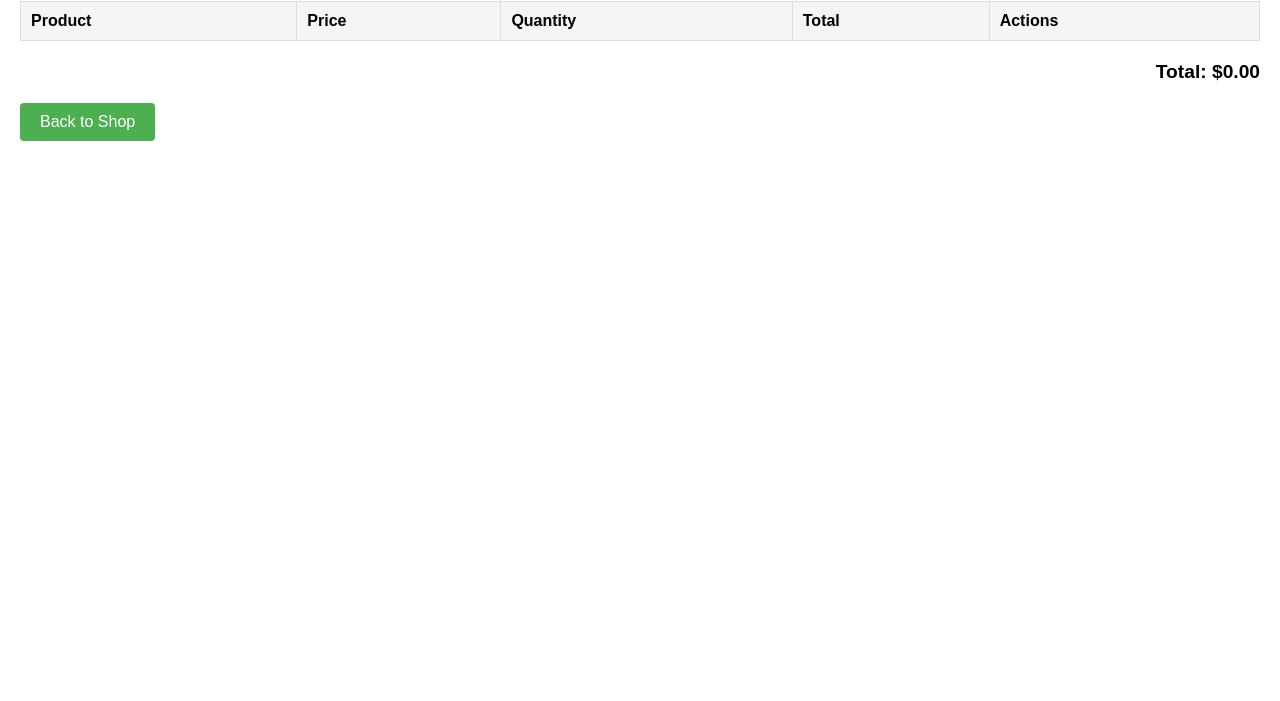
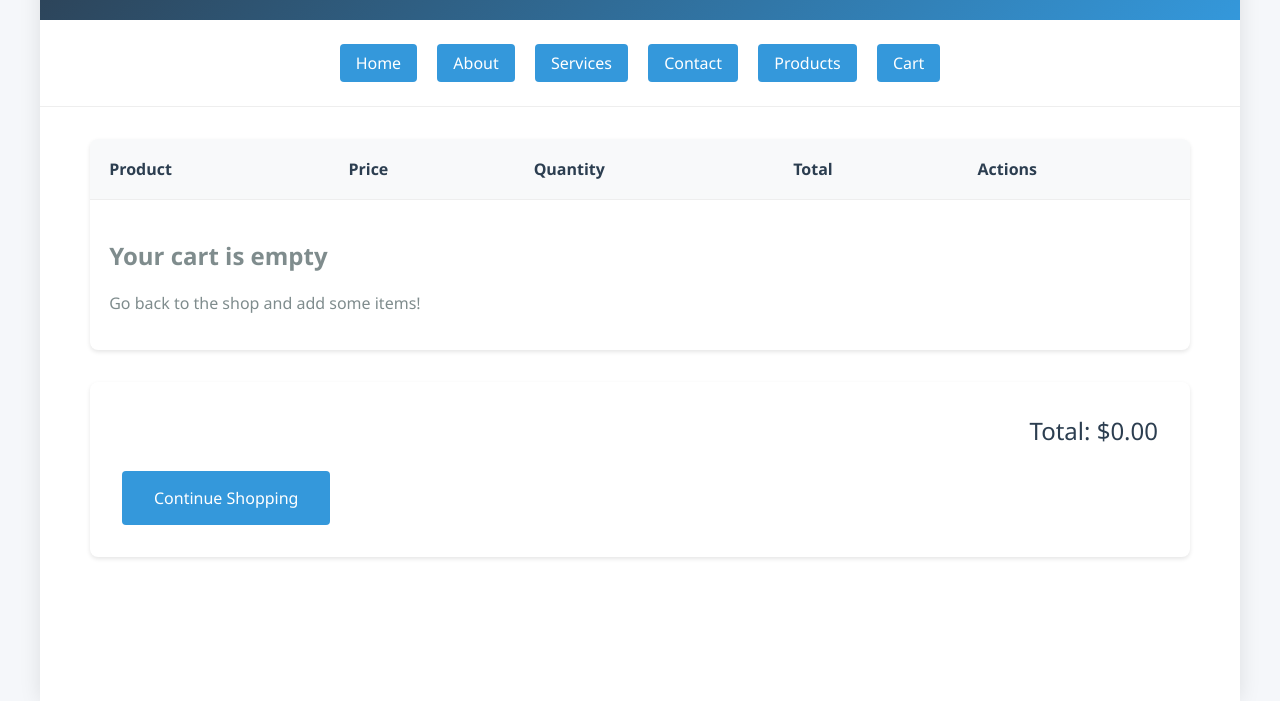
Before and after one commit to devoxi/csq-demo, a plain HTML site: page cart.html in a window 1280 px wide. Shown: the part 99-800 px from the top of the page. Drawn offline with Linux system fonts and the light colour scheme.

Commit message:
cart page design

```diff
--- a/cart.html
+++ b/cart.html
@@ -6,63 +6,170 @@
     <title>Shopping Cart</title>
     <style>
         body {
-            font-family: Arial, sans-serif;
+            font-family: 'Segoe UI', Tahoma, Geneva, Verdana, sans-serif;
             margin: 0;
-            padding: 20px;
+            padding: 0;
+            background-color: #f5f7fa;
+        }
+        #main-content {
+            max-width: 1200px;
+            margin: 0 auto;
+            background-color: white;
+            box-shadow: 0 0 20px rgba(0, 0, 0, 0.1);
+            min-height: 100vh;
+        }
+        header {
+            background: linear-gradient(135deg, #2c3e50 0%, #3498db 100%);
+            color: white;
+            padding: 2rem;
+            text-align: center;
+        }
+        header h1 {
+            margin: 0;
+            font-size: 2.5em;
+            font-weight: 300;
+        }
+        nav {
+            background-color: white;
+            padding: 1rem;
+            text-align: center;
+            border-bottom: 1px solid #eee;
+        }
+        nav ul {
+            list-style-type: none;
+            padding: 0;
+            margin: 0;
+        }
+        nav ul li {
+            display: inline-block;
+            margin: 0.5rem;
+        }
+        nav ul li a {
+            display: inline-block;
+            padding: 0.5rem 1rem;
+            background-color: #3498db;
+            color: white;
+            text-decoration: none;
+            border-radius: 4px;
+            transition: all 0.3s ease;
+        }
+        nav ul li a:hover {
+            background-color: #2980b9;
+            transform: translateY(-2px);
+        }
+        main {
+            padding: 2rem;
+        }
+        .cart-container {
+            max-width: 1100px;
+            margin: 0 auto;
         }
         .cart-table {
             width: 100%;
-            border-collapse: collapse;
-            margin-bottom: 20px;
+            border-collapse: separate;
+            border-spacing: 0;
+            background-color: white;
+            border-radius: 8px;
+            overflow: hidden;
+            box-shadow: 0 2px 4px rgba(0, 0, 0, 0.1);
+            margin-bottom: 2rem;
         }
         .cart-table th, .cart-table td {
-            padding: 10px;
-            border: 1px solid #ddd;
+            padding: 1.2rem;
             text-align: left;
+            border-bottom: 1px solid #eee;
         }
         .cart-table th {
-            background-color: #f5f5f5;
+            background-color: #f8f9fa;
+            color: #2c3e50;
+            font-weight: 600;
+        }
+        .cart-table tr:last-child td {
+            border-bottom: none;
         }
         .quantity-input {
-            width: 60px;
-            padding: 5px;
+            width: 80px;
+            padding: 0.5rem;
+            border: 1px solid #ddd;
+            border-radius: 4px;
+            text-align: center;
+            font-size: 1rem;
         }
         .update-btn, .remove-btn {
-            padding: 5px 10px;
-            margin: 2px;
+            padding: 0.5rem 1rem;
+            margin: 0.2rem;
             cursor: pointer;
+            border-radius: 4px;
+            border: none;
+            font-size: 0.9rem;
+            transition: all 0.3s ease;
+        }
+        .update-btn {
+            background-color: #3498db;
+            color: white;
+        }
+        .update-btn:hover {
+            background-color: #2980b9;
+            transform: translateY(-2px);
         }
         .remove-btn {
-            background-color: #f44336;
+            background-color: #e74c3c;
             color: white;
-            border: none;
-            border-radius: 4px;
         }
-        .update-btn {
-            background-color: #4CAF50;
-            color: white;
-            border: none;
-            border-radius: 4px;
+        .remove-btn:hover {
+            background-color: #c0392b;
+            transform: translateY(-2px);
+        }
+        .cart-summary {
+            background-color: white;
+            padding: 2rem;
+            border-radius: 8px;
+            box-shadow: 0 2px 4px rgba(0, 0, 0, 0.1);
         }
         .cart-total {
-            font-size: 1.2em;
-            font-weight: bold;
+            font-size: 1.5em;
+            color: #2c3e50;
             text-align: right;
-            margin-top: 20px;
+            margin-bottom: 1.5rem;
         }
         .back-to-shop {
             display: inline-block;
-            padding: 10px 20px;
-            background-color: #4CAF50;
+            padding: 1rem 2rem;
+            background-color: #3498db;
             color: white;
             text-decoration: none;
             border-radius: 4px;
-            margin-top: 20px;
+            transition: all 0.3s ease;
+            font-weight: 500;
+        }
+        .back-to-shop:hover {
+            background-color: #2980b9;
+            transform: translateY(-2px);
+        }
+        .empty-cart {
+            text-align: center;
+            padding: 3rem;
+            color: #7f8c8d;
         }
     </style>
 </head>
 <body>
+    <div id="main-content">
+        <header>
             <h1>Shopping Cart</h1>
+        </header>
+        <nav>
+            <ul>
+                <li><a href="index.html">Home</a></li>
+                <li><a href="#about">About</a></li>
+                <li><a href="#services">Services</a></li>
+                <li><a href="#contact">Contact</a></li>
+                <li><a href="#products">Products</a></li>
+                <li><a href="cart.html">Cart</a></li>
+            </ul>
+        </nav>
+        <main>
+            <div class="cart-container">
                 <table class="cart-table">
                     <thead>
                         <tr>
@@ -76,34 +183,40 @@
                     <tbody id="cart-items">
                     </tbody>
                 </table>
+                <div class="cart-summary">
                     <div class="cart-total">
                         Total: $<span id="cart-total">0.00</span>
                     </div>
-    <a href="index.html" class="back-to-shop">Back to Shop</a>
+                    <a href="index.html" class="back-to-shop">Continue Shopping</a>
+                </div>
+            </div>
+        </main>
+    </div>
 
     <script>
-        let cartItems = [];
+        function loadCart() {
+            const cartItems = JSON.parse(localStorage.getItem('cart')) || [];
             const cartItemsElement = document.getElementById('cart-items');
             const cartTotalElement = document.getElementById('cart-total');
+            let total = 0;
 
-        function loadCart() {
-            const savedCart = localStorage.getItem('cart');
-            if (savedCart) {
-                cartItems = JSON.parse(savedCart);
-                updateCartDisplay();
-            }
+            if (cartItems.length === 0) {
+                cartItemsElement.innerHTML = `
+                    <tr>
+                        <td colspan="5" class="empty-cart">
+                            <h2>Your cart is empty</h2>
+                            <p>Go back to the shop and add some items!</p>
+                        </td>
+                    </tr>`;
+                cartTotalElement.textContent = '0.00';
+                return;
             }
 
-        function updateCartDisplay() {
-            cartItemsElement.innerHTML = '';
-            let total = 0;
-
-            cartItems.forEach(item => {
-                const tr = document.createElement('tr');
+            cartItemsElement.innerHTML = cartItems.map(item => {
                 const itemTotal = parseFloat(item.price) * (item.quantity || 1);
                 total += itemTotal;
-
-                tr.innerHTML = `
+                return `
+                    <tr>
                         <td>${item.name}</td>
                         <td>$${item.price}</td>
                         <td>
@@ -114,19 +227,20 @@
                         <td>
                             <button class="remove-btn" data-id="${item.id}">Remove</button>
                         </td>
+                    </tr>
                 `;
-                cartItemsElement.appendChild(tr);
-            });
+            }).join('');
 
             cartTotalElement.textContent = total.toFixed(2);
-            localStorage.setItem('cart', JSON.stringify(cartItems));
         }
 
         document.addEventListener('click', function(e) {
             if (e.target.classList.contains('remove-btn')) {
                 const id = e.target.getAttribute('data-id');
-                cartItems = cartItems.filter(item => item.id !== id);
-                updateCartDisplay();
+                const cartItems = JSON.parse(localStorage.getItem('cart')) || [];
+                const updatedCart = cartItems.filter(item => item.id !== id);
+                localStorage.setItem('cart', JSON.stringify(updatedCart));
+                loadCart();
             }
 
             if (e.target.classList.contains('update-btn')) {
@@ -135,16 +249,21 @@
                 const newQuantity = parseInt(quantityInput.value);
 
                 if (newQuantity > 0) {
-                    const item = cartItems.find(item => item.id === id);
-                    if (item) {
-                        item.quantity = newQuantity;
-                        updateCartDisplay();
+                    const cartItems = JSON.parse(localStorage.getItem('cart')) || [];
+                    const updatedCart = cartItems.map(item => {
+                        if (item.id === id) {
+                            return { ...item, quantity: newQuantity };
                         }
+                        return item;
+                    });
+                    localStorage.setItem('cart', JSON.stringify(updatedCart));
+                    loadCart();
                 }
             }
         });
 
-        loadCart();
+        // Load cart when page loads
+        document.addEventListener('DOMContentLoaded', loadCart);
     </script>
 </body>
 </html>
```
Lines whose indentation alone changed are shown as unchanged.
